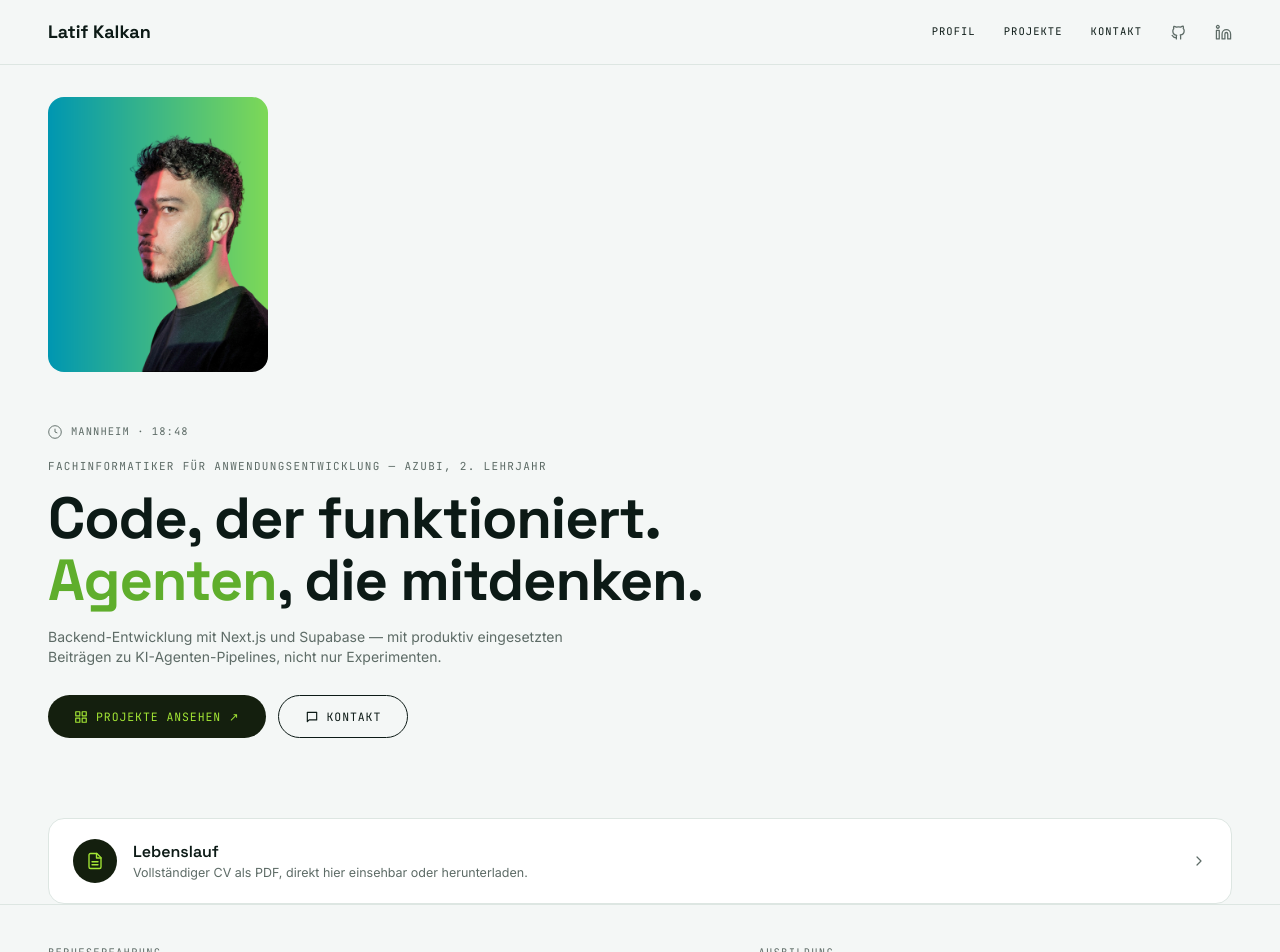
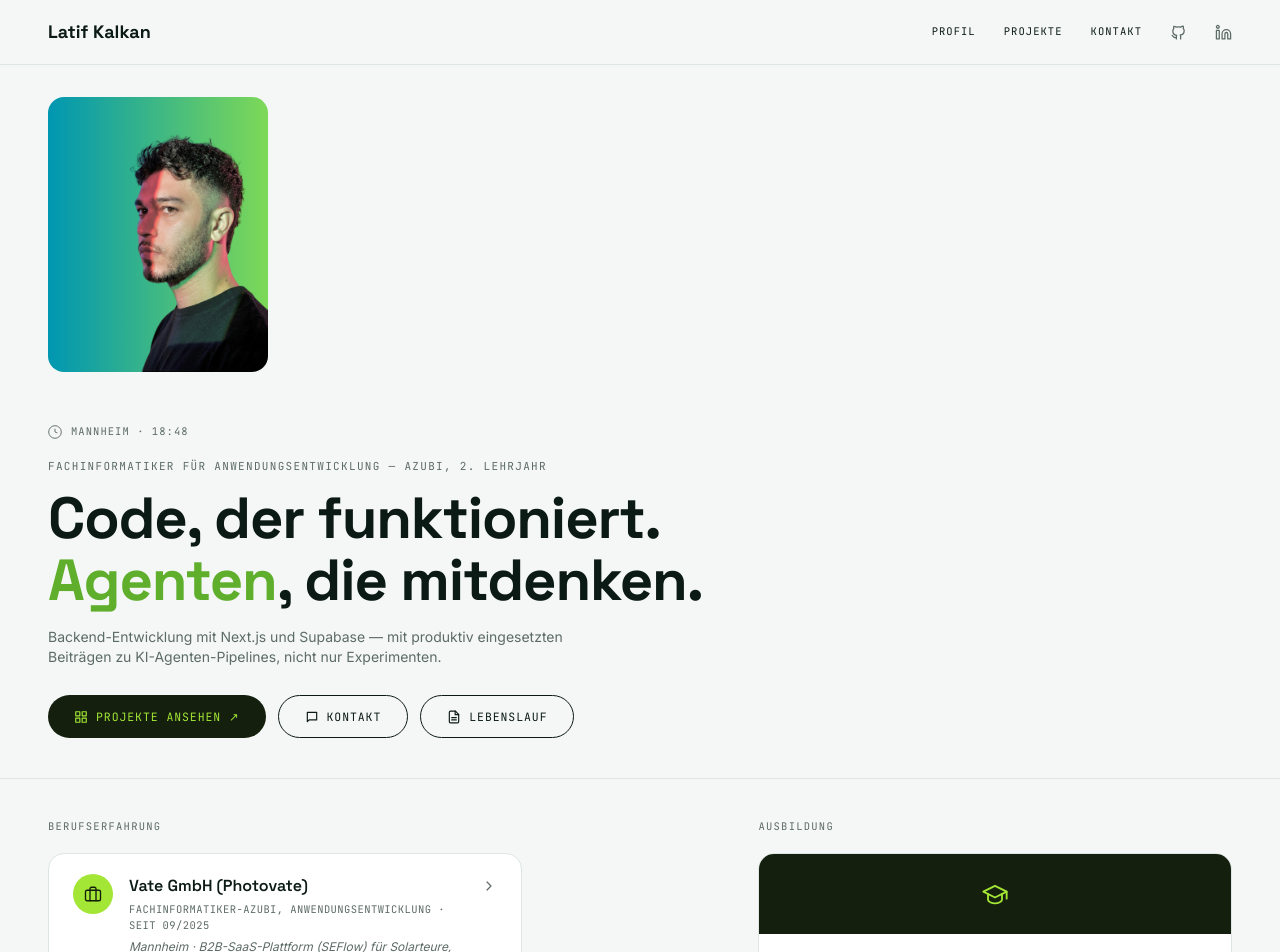
Before and after one commit to kalkanlatif/latif-portfolio, a Next.js app: page / in a window 1280 px wide. Shown: the top 952 px of the page. Built offline with nearby package versions, Linux system fonts and the light colour scheme.

Commit message:
feat: move Lebenslauf into hero button row as compact modal trigger

```diff
--- a/src/app/page.tsx
+++ b/src/app/page.tsx
@@ -1,7 +1,6 @@
 import Image from "next/image";
 import Nav from "@/components/Nav";
 import Hero from "@/components/Hero";
-import ResumeCard from "@/components/ResumeCard";
 import Experience from "@/components/Experience";
 import Skills from "@/components/Skills";
 import Projects from "@/components/Projects";
@@ -22,7 +21,6 @@ export default function Home() {
         />
       </div>
       <Hero />
-      <ResumeCard />
       <Experience />
       <Skills />
       <Projects />
--- a/src/components/Hero.tsx
+++ b/src/components/Hero.tsx
@@ -1,4 +1,5 @@
 import LiveClock from "@/components/LiveClock";
+import ResumeCard from "@/components/ResumeCard";
 
 export default function Hero() {
   return (
@@ -61,6 +62,7 @@ export default function Hero() {
           </svg>
           Kontakt
         </a>
+        <ResumeCard />
       </div>
     </section>
   );
--- a/src/components/ResumeCard.tsx
+++ b/src/components/ResumeCard.tsx
@@ -4,23 +4,21 @@ import Modal from "@/components/Modal";
 
 export default function ResumeCard() {
   return (
-    <div className="px-12 pt-10">
     <Modal
       title="Lebenslauf"
       wide
       trigger={
         <button
           type="button"
-            className="flex w-full items-center gap-4 rounded-card border border-border bg-card px-6 py-5 text-left transition-colors hover:border-accent"
+          className="inline-flex items-center gap-2 rounded-pill border border-ink px-[26px] py-3 font-mono text-[11.5px] uppercase tracking-[0.08em] text-ink transition-colors hover:bg-ink hover:text-page"
         >
-            <div className="flex h-11 w-11 shrink-0 items-center justify-center rounded-pill bg-card-dark">
           <svg
-                width="18"
-                height="18"
+            width="14"
+            height="14"
             viewBox="0 0 24 24"
             fill="none"
-                stroke="#a3e635"
-                strokeWidth="1.8"
+            stroke="currentColor"
+            strokeWidth="2"
             strokeLinecap="round"
             strokeLinejoin="round"
           >
@@ -29,29 +27,7 @@ export default function ResumeCard() {
             <line x1="8" y1="13" x2="16" y2="13" />
             <line x1="8" y1="17" x2="16" y2="17" />
           </svg>
-            </div>
-            <div className="flex-1">
-              <div className="font-display text-base font-semibold">
           Lebenslauf
-              </div>
-              <p className="font-body text-[12.5px] text-muted">
-                Vollständiger CV als PDF, direkt hier einsehbar oder
-                herunterladen.
-              </p>
-            </div>
-            <svg
-              width="16"
-              height="16"
-              viewBox="0 0 24 24"
-              fill="none"
-              stroke="currentColor"
-              strokeWidth="1.8"
-              strokeLinecap="round"
-              strokeLinejoin="round"
-              className="shrink-0 text-muted"
-            >
-              <polyline points="9 18 15 12 9 6" />
-            </svg>
         </button>
       }
     >
@@ -97,6 +73,5 @@ export default function ResumeCard() {
         </div>
       </div>
     </Modal>
-    </div>
   );
 }
```
Lines whose indentation alone changed are shown as unchanged.
